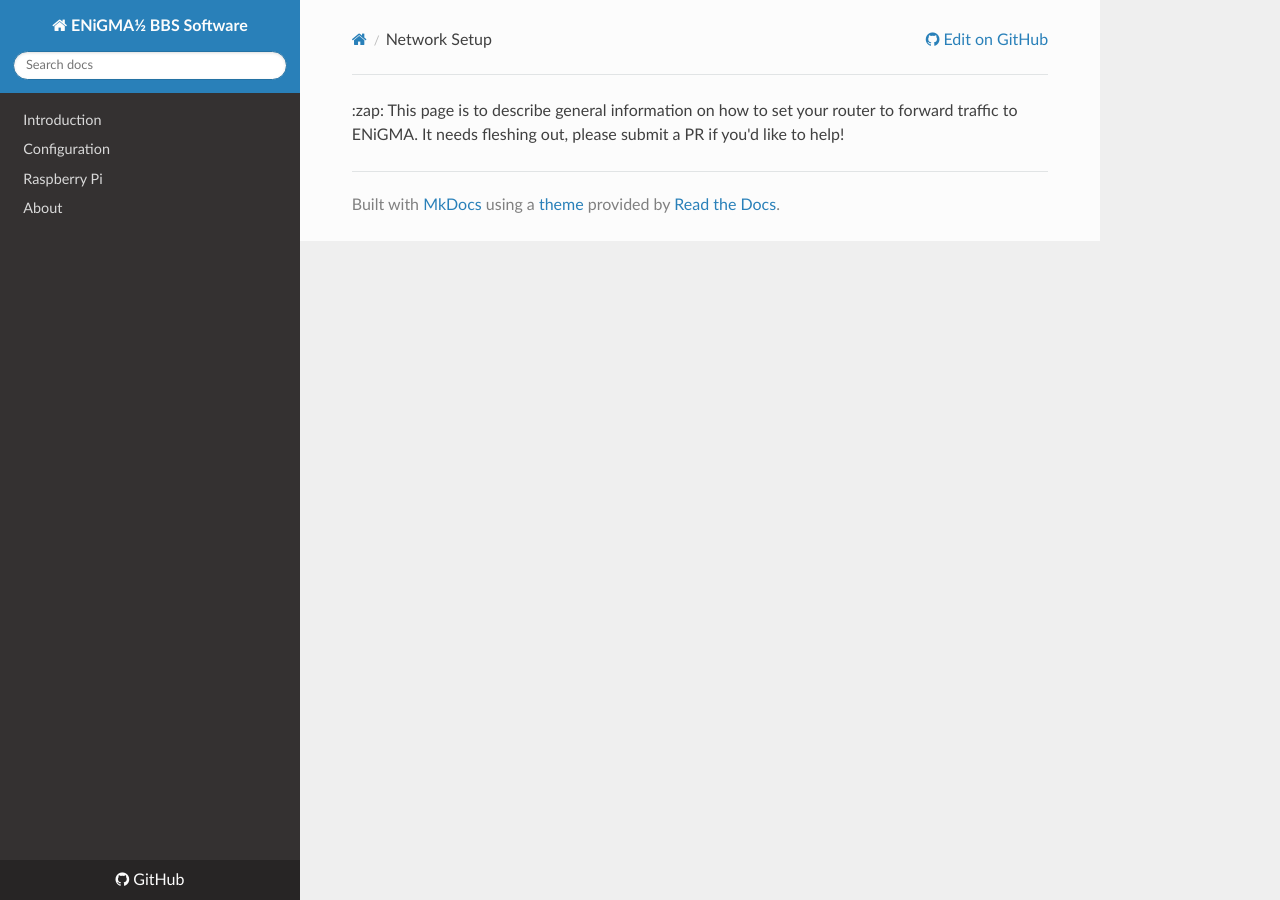
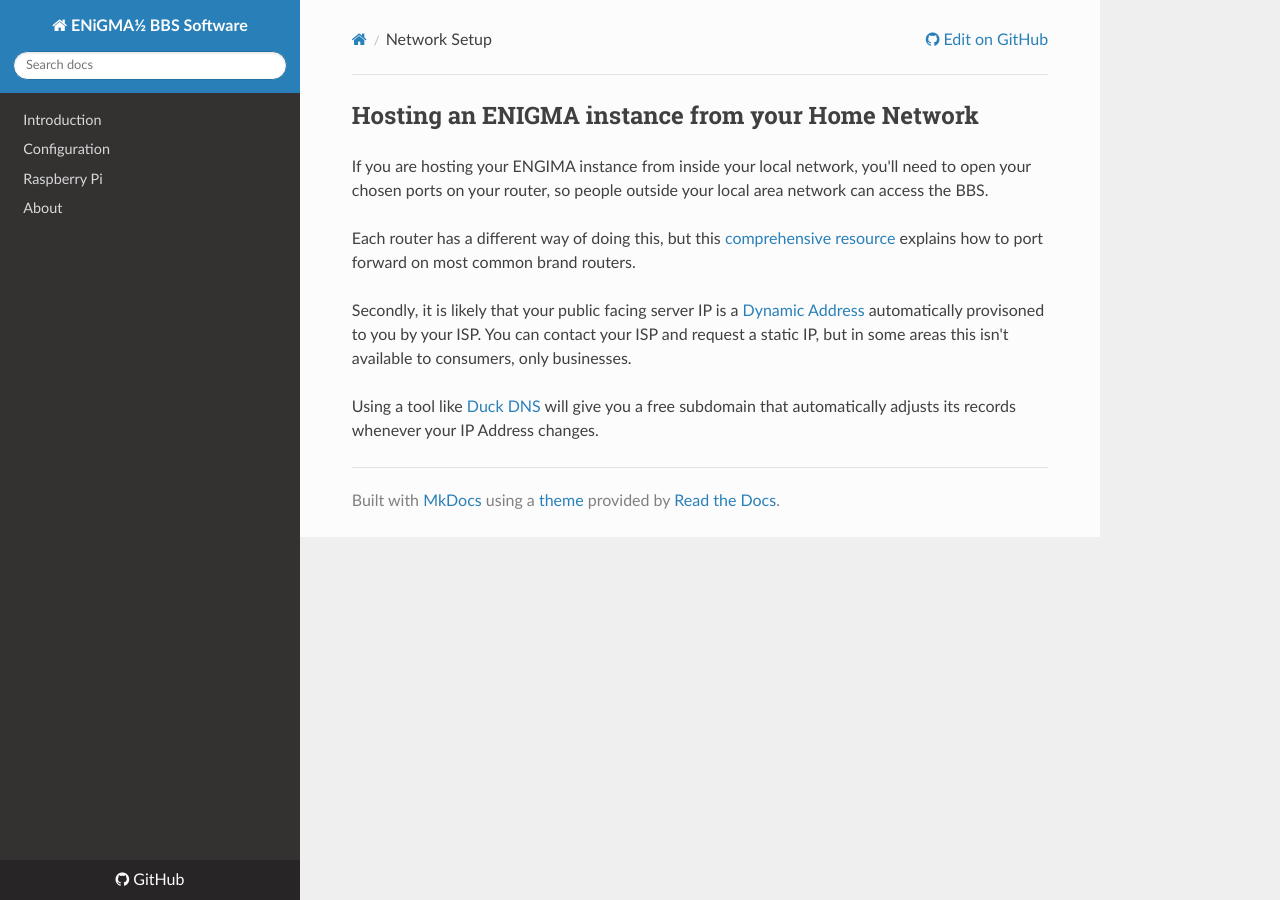
Before and after one commit to NuSkooler/enigma-bbs, an MkDocs documentation site: the page built from docs/installation/network.md, in a window 1280 px wide. Built offline with MkDocs 1.6.1, drawn with Linux system fonts in a browser that asks for light colours; nearby versions of some CDN libraries; old or Windows-style settings are respelled for this version of MkDocs.

Commit message:
Added some sparse documentation regarding home networking

```diff
--- a/docs/installation/network.md
+++ b/docs/installation/network.md
@@ -2,5 +2,12 @@
 layout: page
 title: Network Setup
 ---
-:zap: This page is to describe general information on how to set your router to forward traffic to ENiGMA. It
-needs fleshing out, please submit a PR if you'd like to help!
+## Hosting an ENIGMA instance from your Home Network
+
+If you are hosting your ENGIMA instance from inside your local network, you'll need to open your chosen ports on your router, so people outside your local area network can access the BBS.
+
+Each router has a different way of doing this, but this [comprehensive resource](https://portforward.com/) explains how to port forward on most common brand routers.
+
+Secondly, it is likely that your public facing server IP is a [Dynamic Address](https://support.opendns.com/hc/en-us/articles/227987827-What-is-a-Dynamic-IP-Address-) automatically provisoned to you by your ISP. You can contact your ISP and request a static IP, but in some areas this isn't available to consumers, only businesses.
+
+Using a tool like [Duck DNS](https://www.duckdns.org/) will give you a free subdomain that automatically adjusts its records whenever your IP Address changes.
```
